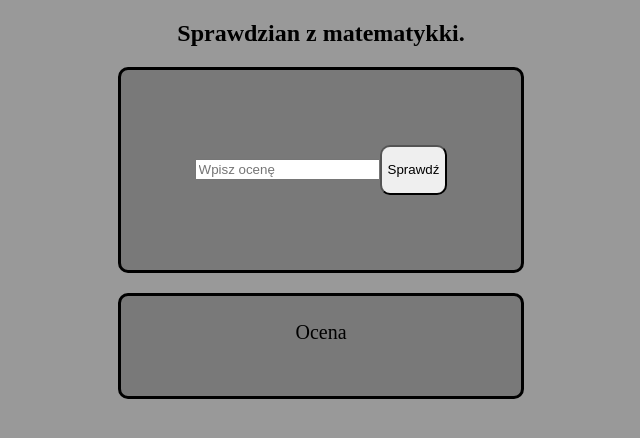
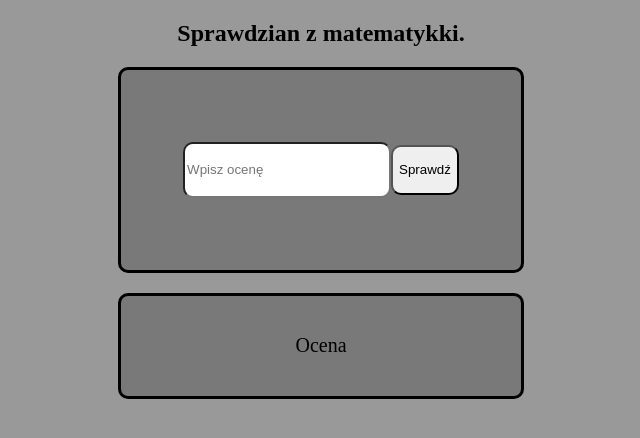
Before and after one commit to 30Viktor/oceny, a plain HTML site: page index.html in a window 1280 px wide. Shown: the whole page, without its empty margins (319-959 px from the left). Drawn offline with Linux system fonts and the light colour scheme.

Commit message:
Update style.css

```diff
--- a/style.css
+++ b/style.css
@@ -4,7 +4,7 @@ body{
 #main{
     text-align: center;
 }
-#ocena{
+#punkty{
     border-radius: 10px;
     height: 50px;
     width: 200px;
```
